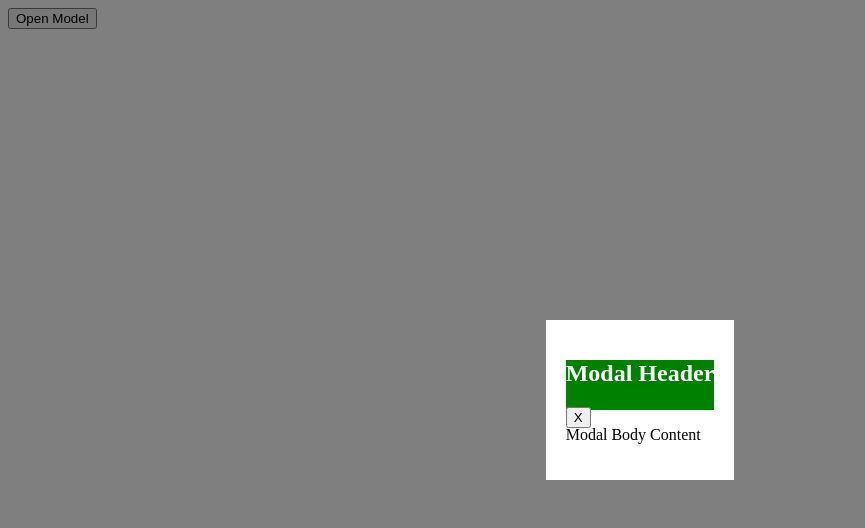
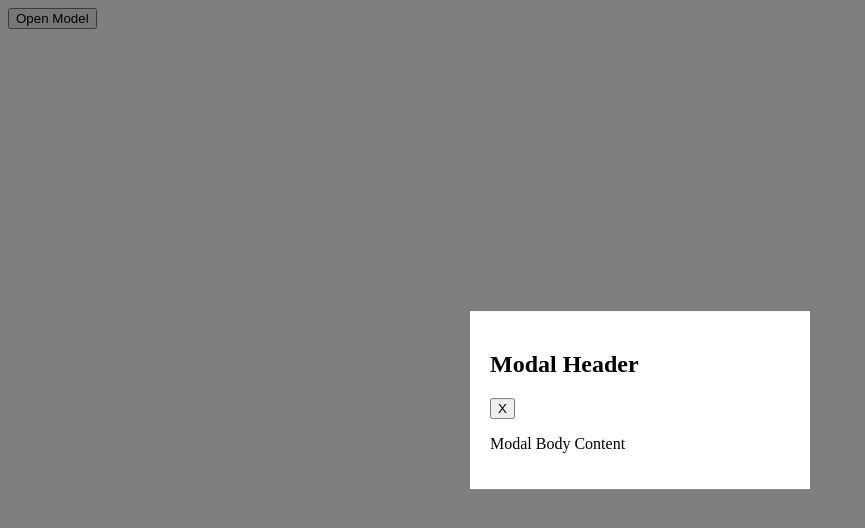
Before and after one commit to acciojob/css-modal-SamarthSable, a website: page main.html in a window 1280 px wide. Both pictures are taken after a click on the button "Open Model". Shown: the whole page, without its empty margins (0-865 px from the left). Drawn offline with Linux system fonts and the light colour scheme.

Commit message:
created a submission

```diff
--- a/script.js
+++ b/script.js
@@ -1,5 +1,5 @@
 document.querySelector("#openModal").onclick = () => {
-    document.querySelector(".modal").style.display = "flex"; // <-- flex only when opened
+    document.querySelector(".modal").style.display = "block";  // MUST be block
 };
 
 document.querySelector(".close-modal").onclick = () => {
--- a/styles.css
+++ b/styles.css
@@ -1,22 +1,23 @@
-/*  your css code here. If applicable */
 .modal {
-  display: none;       /* Hidden when page loads */
+  display: none;       /* hidden by default */
   position: fixed;
   top: 0;
   left: 0;
   width: 100%;
   height: 100%;
   background: rgba(0,0,0,0.5);
-  justify-content: center;
-  align-items: center;
-}
-.modal-header{
-	background-color:green;
-	height:50px;
-	color:white;
+
+  /* center using absolute positioning instead of flex */
 }
 
 .modal-content {
-    background: white;
-    padding: 20px;
+  background: white;
+  width: 300px;
+  padding: 20px;
+
+  /* center manually */
+  position: absolute;
+  top: 50%;
+  left: 50%;
+  transform: translate(-50%, -50%);
 }
```
